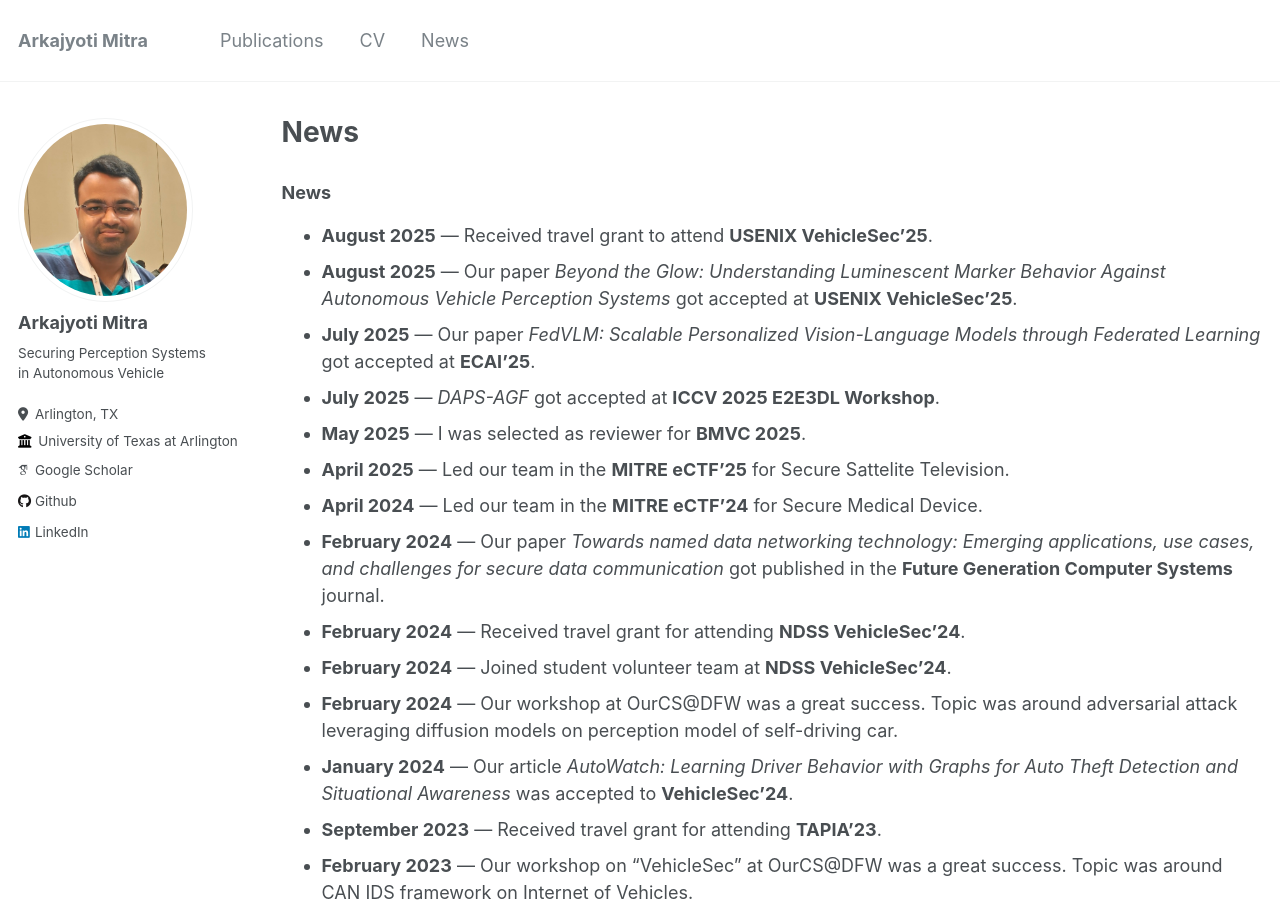
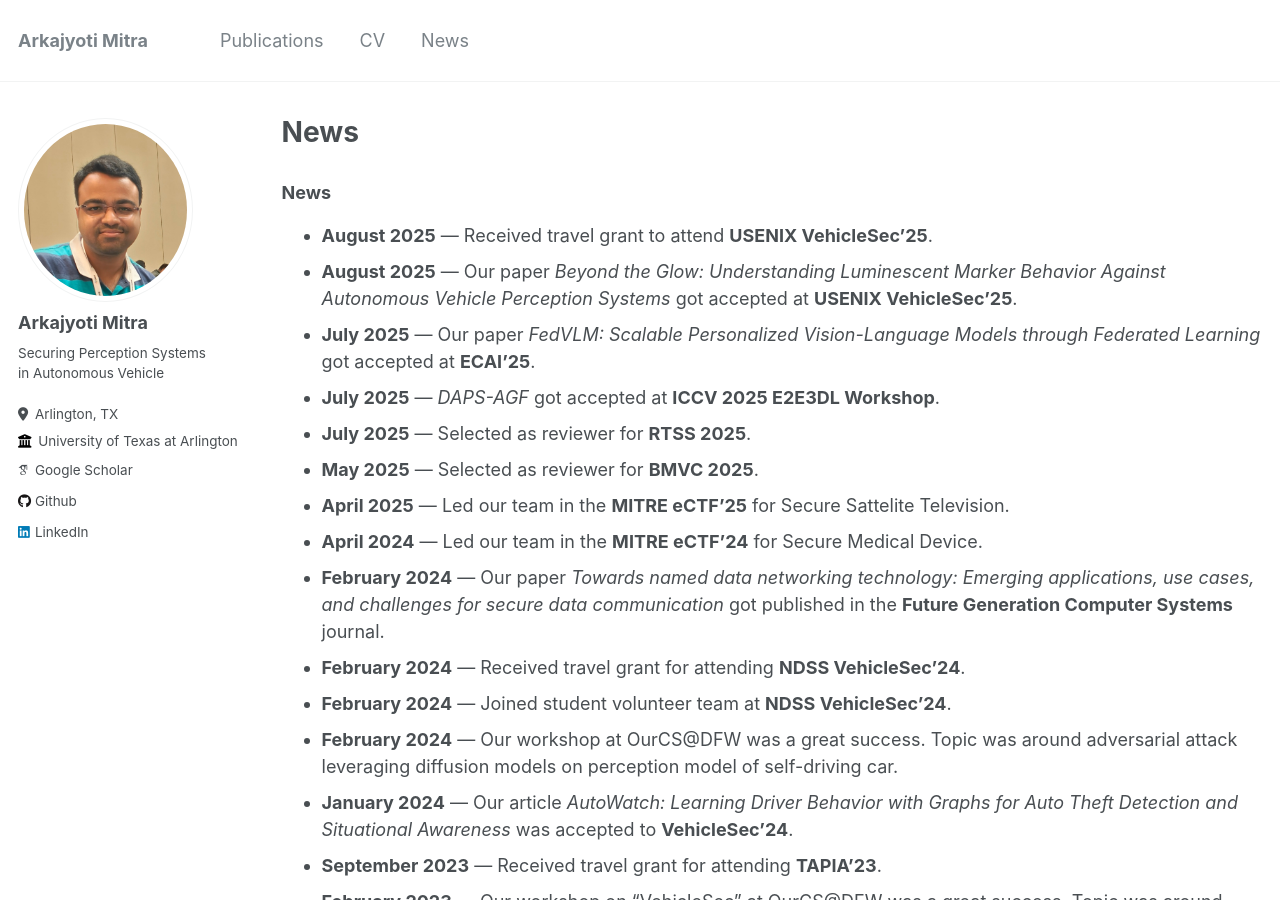
Before and after one commit to arkajyotimitra/arkajyotimitra.github.io, a Jekyll site: the page built from _pages/news.md, in a window 1280 px wide and 900 px high. Built offline with Jekyll 4.4.1, drawn with Linux system fonts in a browser that asks for light colours; some web fonts are replaced.

Commit message:
Update news.md

```diff
--- a/_pages/news.md
+++ b/_pages/news.md
@@ -14,7 +14,8 @@ redirect_from:
 - **August 2025** — Our paper *Beyond the Glow: Understanding Luminescent Marker Behavior Against Autonomous Vehicle Perception Systems* got accepted at **USENIX VehicleSec’25**.
 - **July 2025** — Our paper *FedVLM: Scalable Personalized Vision-Language Models through Federated Learning* got accepted at **ECAI’25**.
 - **July 2025** — *DAPS-AGF* got accepted at **ICCV 2025 E2E3DL Workshop**.
-- **May 2025** — I was selected as reviewer for **BMVC 2025**.
+- **July 2025** — Selected as reviewer for **RTSS 2025**.
+- **May 2025** — Selected as reviewer for **BMVC 2025**.
 - **April 2025** — Led our team in the **MITRE eCTF'25** for Secure Sattelite Television.
 - **April 2024** — Led our team in the **MITRE eCTF'24** for Secure Medical Device.
 - **February 2024** — Our paper *Towards named data networking technology: Emerging applications, use cases, and challenges for secure data communication* got published in the **Future Generation Computer Systems** journal.
```
